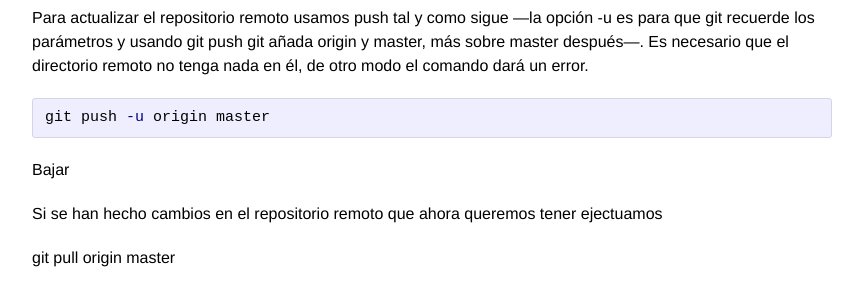
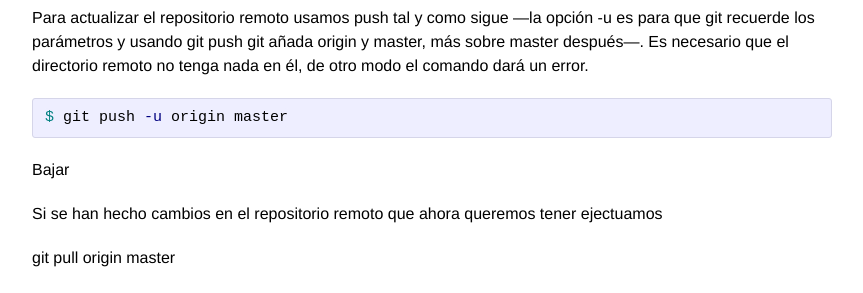
Before and after one commit to ddelaviuda/ddelaviuda.github.io, a Jekyll site: the page built from _posts/2016-07-05-Lo-básico-de-Git.markdown, in a window 1280 px wide and 900 px high, scrolled down 1185 px. Shown: the part 151-444 px from the top of the window, without its empty margins (208-1071 px from the left). Built offline with Jekyll 4.4.1, drawn with Linux system fonts in a browser that asks for light colours.

```diff
--- a/_posts/2016-07-05-Lo-básico-de-Git.markdown
+++ b/_posts/2016-07-05-Lo-básico-de-Git.markdown
@@ -51,7 +51,7 @@ git remote add origin https://github.com/usuario/nombre_repositorio
 
 Para actualizar el repositorio remoto usamos push tal y como sigue ---la opción -u es para que git recuerde los parámetros y usando git push git añada origin y master, más sobre master después---. Es necesario que el directorio remoto no tenga nada en él, de otro modo el comando dará un error.
 {% highlight sh %}
-git push -u origin master
+$ git push -u origin master
 {% endhighlight %}
 Bajar
 
```
